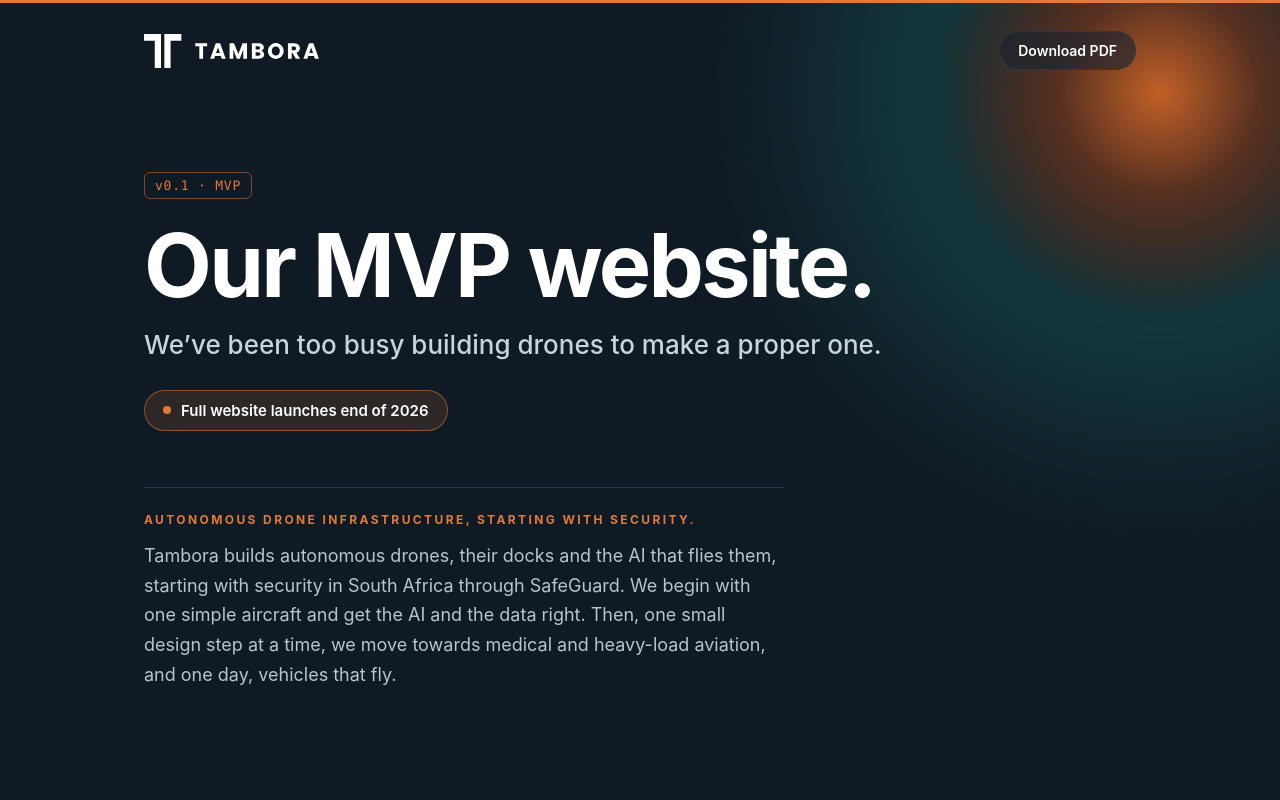
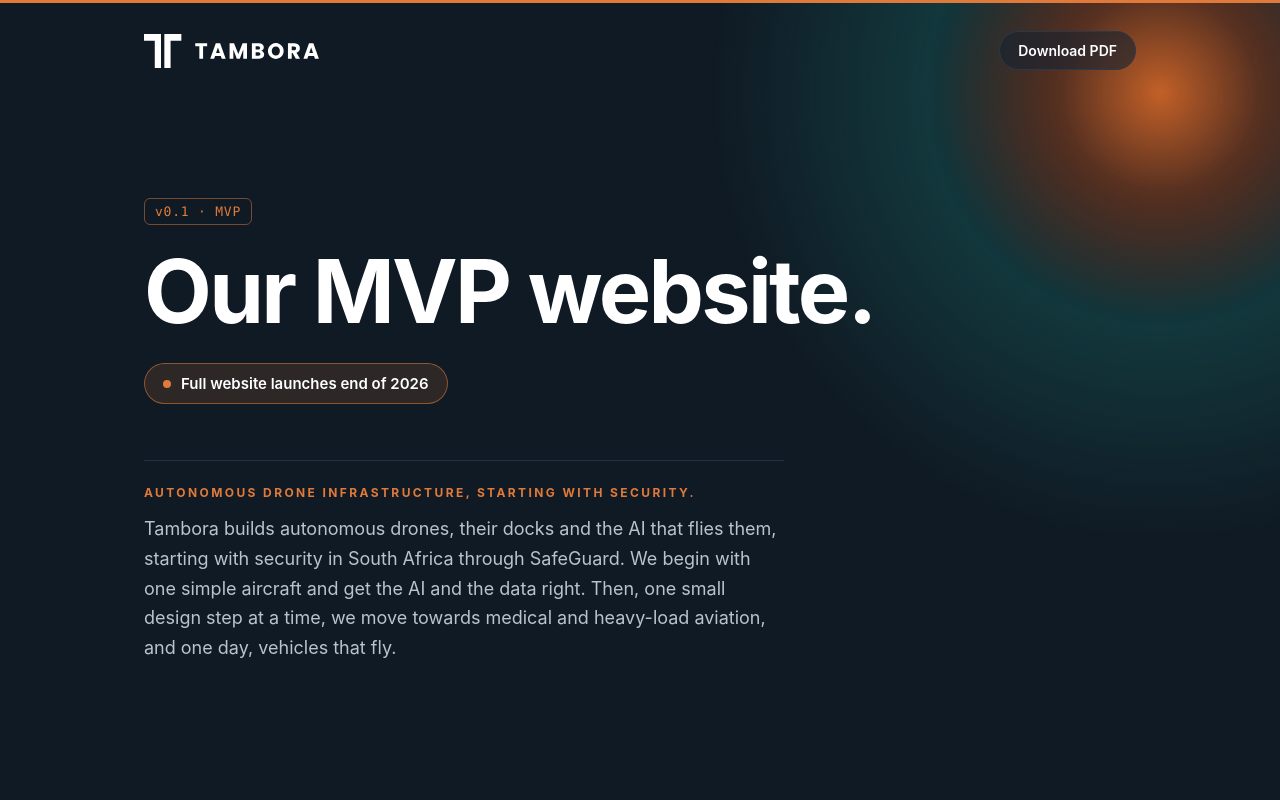
Before and after one commit to benhendrikse08-Dev/flytambora-site, a plain HTML site: page index.html in a window 1280 px wide. Shown: the top 800 px of the page. Drawn offline with Linux system fonts and the light colour scheme.

Commit message:
MVP website: drop joke line, update PDF headline to match
Co-Authored-By: Claude Opus 5.5 <noreply@anthropic.com>
Claude-Session: https://claude.ai/code/session_01KUgY1bUZkJECqt57HZ2xB6

```diff
--- a/index.html
+++ b/index.html
@@ -65,7 +65,6 @@ body{border-top:3px solid #E07A3A}
  <div class="main">
   <div class="ver">v0.1 · MVP</div>
   <h1>Our MVP website.</h1>
-  <p class="sub">We’ve been too busy building drones to make a proper one.</p>
   <div class="pill"><i></i>Full website launches end of 2026</div>
   <div class="eb">Autonomous drone infrastructure, starting with security.</div>
   <p class="lead">Tambora builds autonomous drones, their docks and the AI that flies them, starting with security in South Africa through SafeGuard. We begin with one simple aircraft and get the AI and the data right. Then, one small design step at a time, we move towards medical and heavy-load aviation, and one day, vehicles that fly.</p>
```
Also changed, not shown: og.png, 1 other file.
